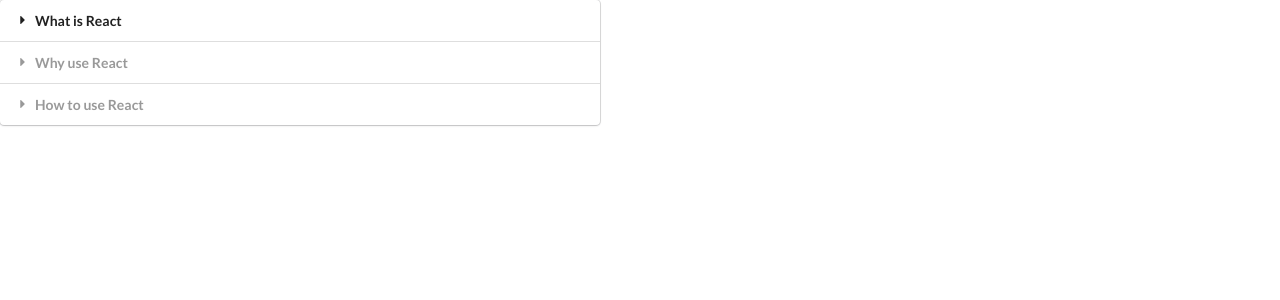
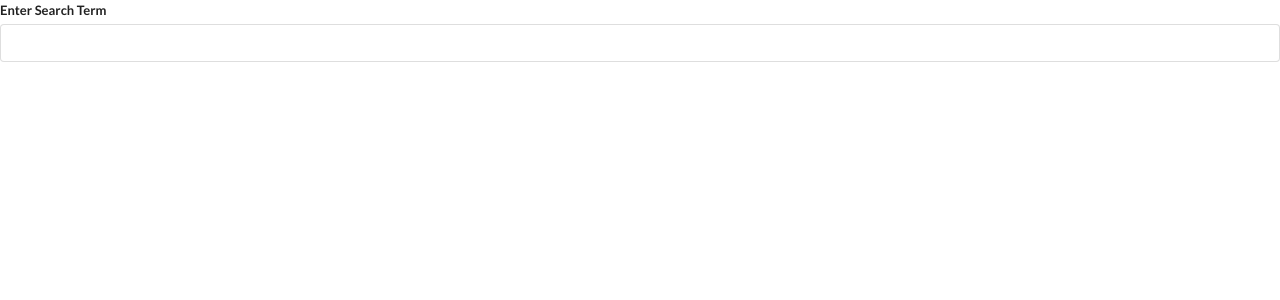
Before and after one commit to dzlatarov/ReactRender, a React (Create React App) app in the folder widgets/: page / in a window 1280 px wide. Shown: the top 300 px of the page. Built offline with nearby package versions, Linux system fonts and the light colour scheme.

Commit message:
use usteState to set the search term

```diff
--- a/widgets/src/App.js
+++ b/widgets/src/App.js
@@ -1,5 +1,6 @@
 import React from 'react'
 import { Accordion } from './components/Accordion'
+import { Search } from './components/Search'
 
 const items = [
     {
@@ -19,7 +20,8 @@ const items = [
 export const App = () => {
     return (
         <div>
-            <Accordion items={items}/>
+            {/* <Accordion items={items}/> */}
+            <Search />
         </div>
     )
 }
--- /dev/null
+++ b/widgets/src/components/Search.js
@@ -0,0 +1,18 @@
+import React, { useState } from 'react'
+
+export const Search = () => {
+    const [term, setTerm] = useState('')
+
+    return (
+        <div className="ui form">
+            <div className="field">
+                <label>Enter Search Term</label>
+                <input
+                    type="text"
+                    value={term}
+                    onChange={e => setTerm(e.target.value)}
+                />
+            </div>
+        </div>
+    )
+}
```
